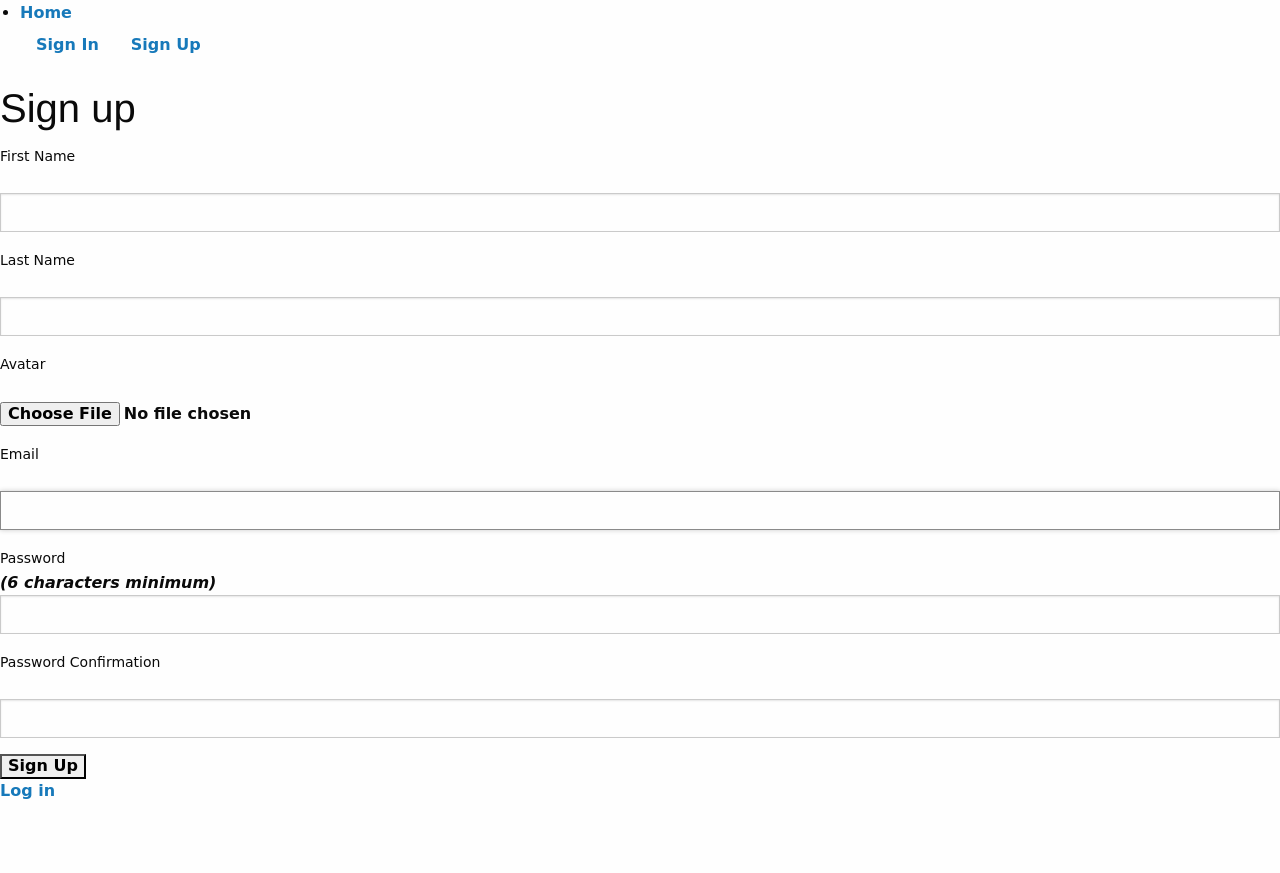
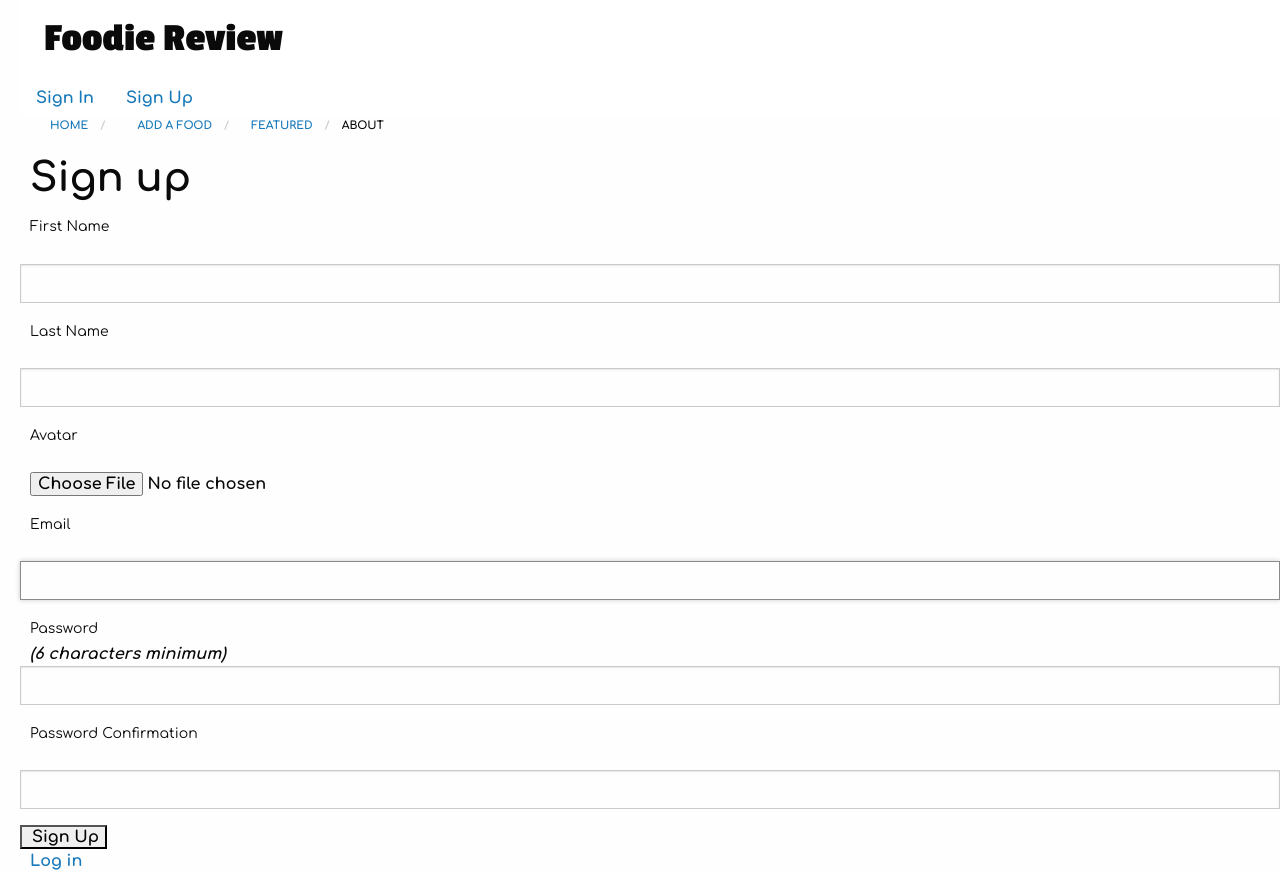
Before and after one commit to cbirdsong215/Best-places-to-drink-in-public, a Rails app: page /users/sign_up in a window 1280 px wide. Before the commit the page ends 799 px from the top, so only its background shows below. Run offline with Rails 7, Linux system fonts and the light colour scheme; style sheets or scripts are compiled from the project's sources; some libraries are stand-ins or nearby versions.

Commit message:
added additional foundation features

```diff
--- a/app/assets/javascripts/application.js
+++ b/app/assets/javascripts/application.js
@@ -12,6 +12,8 @@
 //
 //= require jquery
 //= require rails-ujs
+//= require foundation
 //= require_tree .
 
+
 $(function(){ $(document).foundation(); });
--- a/app/assets/stylesheets/_settings.scss
+++ b/app/assets/stylesheets/_settings.scss
@@ -50,17 +50,18 @@
 $global-width: rem-calc(1200);
 $global-lineheight: 1.5;
 $foundation-palette: (
-  primary: #1779ba,
+  primary: #000000,
   secondary: #767676,
   success: #3adb76,
   warning: #ffae00,
-  alert: #cc4b37,
+  alert: #cc0000,
 );
 $light-gray: #e6e6e6;
 $medium-gray: #cacaca;
 $dark-gray: #8a8a8a;
 $black: #0a0a0a;
 $white: #fefefe;
+$red: #cc0000;
 $body-background: $white;
 $body-font-color: $black;
 $body-font-family: 'Helvetica Neue', Helvetica, Roboto, Arial, sans-serif;
@@ -229,9 +230,9 @@
 // ---------------
 
 $breadcrumbs-margin: 0 0 $global-margin 0;
-$breadcrumbs-item-font-size: rem-calc(11);
+$breadcrumbs-item-font-size: rem-calc(14);
 $breadcrumbs-item-color: $primary-color;
-$breadcrumbs-item-color-current: $black;
+$breadcrumbs-item-color-current: $red;
 $breadcrumbs-item-color-disabled: $medium-gray;
 $breadcrumbs-item-margin: 0.75rem;
 $breadcrumbs-item-uppercase: true;
@@ -361,7 +362,7 @@
 $helptext-font-style: italic;
 $input-prefix-color: $black;
 $input-prefix-background: $light-gray;
-$input-prefix-border: 1px solid $medium-gray;
+$input-prefix-border: 3px solid $medium-gray;
 $input-prefix-padding: 1rem;
 $form-label-color: $black;
 $form-label-font-size: rem-calc(14);
@@ -371,14 +372,14 @@
 $select-triangle-color: $dark-gray;
 $select-radius: $global-radius;
 $input-color: $black;
-$input-placeholder-color: $medium-gray;
+$input-placeholder-color: $red;
 $input-font-family: inherit;
 $input-font-size: rem-calc(16);
 $input-font-weight: $global-weight-normal;
 $input-background: $white;
 $input-background-focus: $white;
 $input-background-disabled: $light-gray;
-$input-border: 1px solid $medium-gray;
+$input-border: 2px solid $dark-gray;
 $input-border-focus: 1px solid $dark-gray;
 $input-shadow: inset 0 1px 2px rgba($black, 0.1);
 $input-shadow-focus: 0 0 5px $medium-gray;
--- a/app/assets/stylesheets/style.css
+++ b/app/assets/stylesheets/style.css
@@ -1,6 +1,7 @@
 * {
   font-family: 'Comfortaa', cursive;
   font-weight: 700;
+  padding-left: 10px;
 
 }
 
@@ -10,12 +11,36 @@
   padding-left: 10px;
 }
 
-.title {
+h2, h3 {
+  font-family: 'Comfortaa', cursive;
+  font-weight: 700;
+  padding-left: 10px;
+}
+
+body {
+  padding-left: 10px;
+}
+
+th {
+  color: #f4d9b8;
+}
+
+.menu {
+  background-color: white;
+}
+
+ul.menu {
+  background-color: white;
+}
+
+.menu-text {
   font-family: 'Passion One', cursive;
   font-weight: 700;
   font-size: 40px;
   color: #cc0000;
+  background-color: white;
 }
+
 
 .top-bar {
   background-color: white;
@@ -46,3 +71,22 @@
 .sign-out {
   background-color: white;
 }
+
+li.breadcrumbs {
+  font-family: 'Comfortaa', cursive;
+  font-weight: 700;
+}
+
+p {
+  font-family: 'Passion One', cursive;
+  font-weight: 400;
+  font-size: 25px;
+}
+
+hi {
+  font-family: 'Comfortaa', cursive;
+  font-weight: 700;
+}
+.button {
+  color: #f4d9b8;
+}
--- a/app/views/devise/registrations/new.html.erb
+++ b/app/views/devise/registrations/new.html.erb
@@ -1,46 +1,59 @@
 <h2>Sign up</h2>
-
+<div class="row">
+  <div class="small-10 small-center columns">
 <%= form_for(resource, as: resource_name, url: registration_path(resource_name)) do |f| %>
   <%= devise_error_messages! %>
 
-  <div class="field">
     <%= f.label :first_name, "First Name" %><br />
     <%= f.text_field :first_name, autocomplete: "off" %>
   </div>
-
-  <div class="field">
+</div>
+<div class="row">
+  <div class="small-10 small-center columns">
     <%= f.label :last_name, "Last Name" %><br />
     <%= f.text_field :last_name, autocomplete: "off" %>
   </div>
+</div>
 
-  <div class="field">
+<div class="row">
+  <div class="small-10 small-center columns">
     <%= f.label :avatar %><br />
     <%= f.file_field :avatar %>
   </div>
+</div>
 
 
+<div class="row">
+  <div class="small-10 small-center columns">
 
-  <div class="field">
     <%= f.label :email %><br />
     <%= f.email_field :email, autofocus: true %>
   </div>
+</div>
 
-  <div class="field">
+<div class="row">
+  <div class="small-10 small-center columns">
     <%= f.label :password %>
     <% if @minimum_password_length %>
     <em>(<%= @minimum_password_length %> characters minimum)</em>
     <% end %><br />
     <%= f.password_field :password, autocomplete: "off" %>
   </div>
+</div>
 
-  <div class="field">
+<div class="row">
+  <div class="small-10 small-center columns">
     <%= f.label :password_confirmation, "Password Confirmation" %><br />
     <%= f.password_field :password_confirmation, autocomplete: "off" %>
   </div>
-
-  <div class="actions">
+</div>
+<div class="row">
+  <div class="small-10 small-center columns">
+    <div class="actions">
     <%= f.submit "Sign Up" %>
   </div>
+</div>
+</div>
 <% end %>
 
 <%= render "devise/shared/links" %>
--- a/app/views/foods/edit.html.erb
+++ b/app/views/foods/edit.html.erb
@@ -1,4 +1,4 @@
-<h1>Editing Food</h1>
+<h2>Editing Food</h2>
 
 <%= render 'form', food: @food %>
 
--- a/app/views/foods/index.html.erb
+++ b/app/views/foods/index.html.erb
@@ -15,8 +15,5 @@
         <td><%= link_to 'Destroy', food, method: :delete, data: { confirm: 'Are you sure?' } %></td>
       </tr>
     <% end %>
-    <tr>
-      <%= link_to "Add a Food", new_food_path %>
-    </tr>
   </tbody>
 </table>
--- a/app/views/foods/new.html.erb
+++ b/app/views/foods/new.html.erb
@@ -1,3 +1,3 @@
-<h1>New Food</h1>
+<h2>New Food</h2>
 
 <%= render 'form', review: @review %>
--- a/app/views/layouts/application.html.erb
+++ b/app/views/layouts/application.html.erb
@@ -9,15 +9,16 @@
     <%= stylesheet_link_tag    "application" %>
     <%= javascript_include_tag "application", 'data-turbolinks-track' => true %>
     <%= csrf_meta_tags %>
+    <link href="https://fonts.googleapis.com/css?family=Comfortaa:400,700|Passion+One:400,700" rel="stylesheet">
+    <link type="text/css" rel="stylesheet" href="https://cdnjs.cloudflare.com/ajax/libs/foundicons/3.0.0/foundation-icons.css" />
   </head>
-
 <body>
-    <nav>
-      <ul>
-        <li><%= link_to 'Home', root_path %></li>
-        <% if current_user && current_user.admin == true %>
-          <li><%= link_to 'All Users', admin_users_path %></li>
-        <% end %>
+<div class="top-bar">
+  <div class="top-bar-left">
+      <ul class="menu">
+        <l1 class="menu-text">Foodie Review</li>
+    </div>
+  </div>
 
       <div class="top-bar-right">
         <ul class="menu">
@@ -29,14 +30,30 @@
           <li><%= link_to 'Sign In', new_user_session_path %></li>
           <li><%= link_to 'Sign Up', new_user_registration_path %></li>
           <% end %>
-      </ul>
-    </div>
-    </nav>
           <% if flash[:notice] %>
           <div class="notice"><%= flash[:notice] %></div>
           <% elsif flash[:alert] %>
           <div class="alert"><%= flash[:alert] %></div>
           <% end %>
+        </ul>
+      </div>
+
+    <nav aria-label="You are here:" role="navigation">
+      <ul class="breadcrumbs">
+        <li><a><%= link_to 'Home', root_path %></li>
+        <% if current_user && current_user.admin == true %>
+        <li><%= link_to 'All Users', admin_users_path %></li>
+        <% end %></a>
+        <li><a><%= link_to "Add a Food", new_food_path %></a></li>
+        <li><a href="#">Featured</a></li>
+        <li>
+          <span class="show-for-sr">Current: </span> About
+        </li>
+      </ul>
+  </nav>
+
     <%= yield %>
+
+
   </body>
 </html>
```
Also changed, not shown: app/views/devise/registrations/edit.html.erb (+22 -9 lines), app/views/foods/_form.html.erb (+17 -6 lines), app/views/foods/show.html.erb (+10 -5 lines), app/views/users/show.html.erb (+9 -2 lines). Lines whose indentation alone changed are shown as unchanged.
